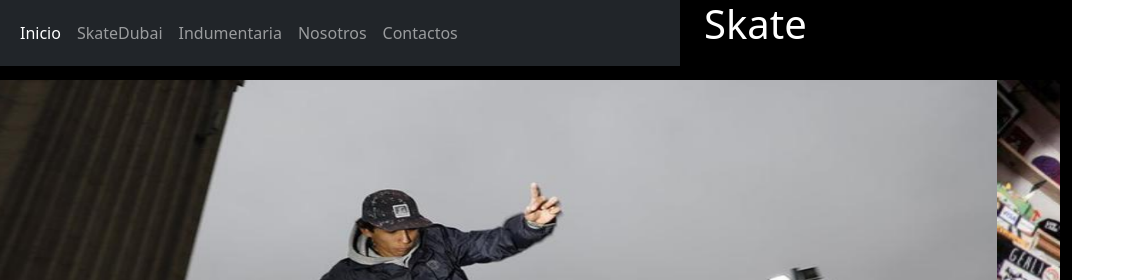
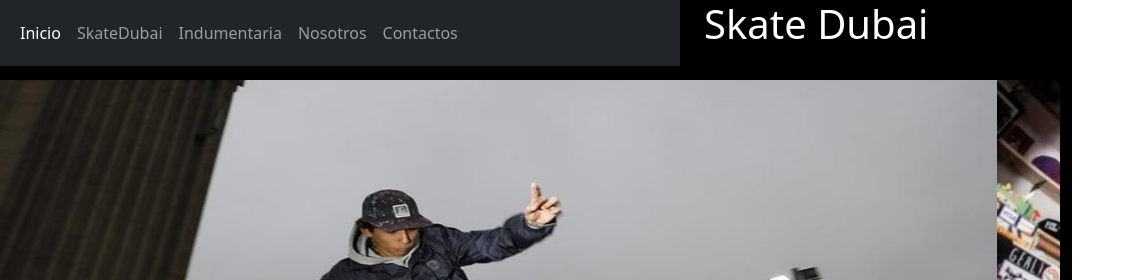
Before and after one commit to LucasGuzman22/Proyecto2, a plain HTML site: page index.html in a window 1280 px wide. Shown: the top 280 px of the page, 138-1280 px from the left. Drawn offline with nearby package versions, Linux system fonts and the light colour scheme.

Commit message:
modifique titulo en index

```diff
--- a/index.html
+++ b/index.html
@@ -44,7 +44,7 @@
       <div class="col-4 text-white">
         <div>
 
-          <h1> Skate </h1>
+          <h1> Skate Dubai </h1>
         </div>
 
       </div>
```
